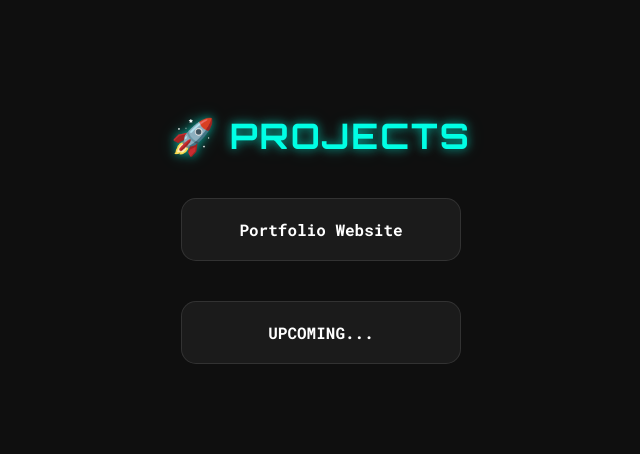
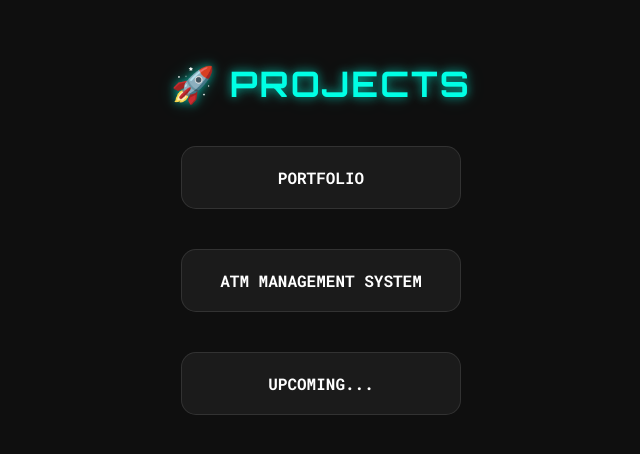
Before and after one commit to shailesh-020528/portfolio, a plain HTML site: page index.html in a window 1280 px wide. Shown: the part 1652-2106 px from the top of the page, without its empty margins (319-959 px from the left). Drawn offline with nearby package versions, Linux system fonts and the light colour scheme.

Commit message:
Update index.html

```diff
--- a/index.html
+++ b/index.html
@@ -153,7 +153,8 @@
 <section class="projects" id="projects">
   <h2>🚀 Projects</h2>
 
-  <a href="#" target="_blank" class="card">Portfolio Website</a>
+  <a href="#" target="_blank" class="card">PORTFOLIO</a>
+  <a href="#" target="_blank" class="card">ATM MANAGEMENT SYSTEM</a>
     <a href="#" target="_blank" class="card">UPCOMING...</a>
 </section>
 
```
